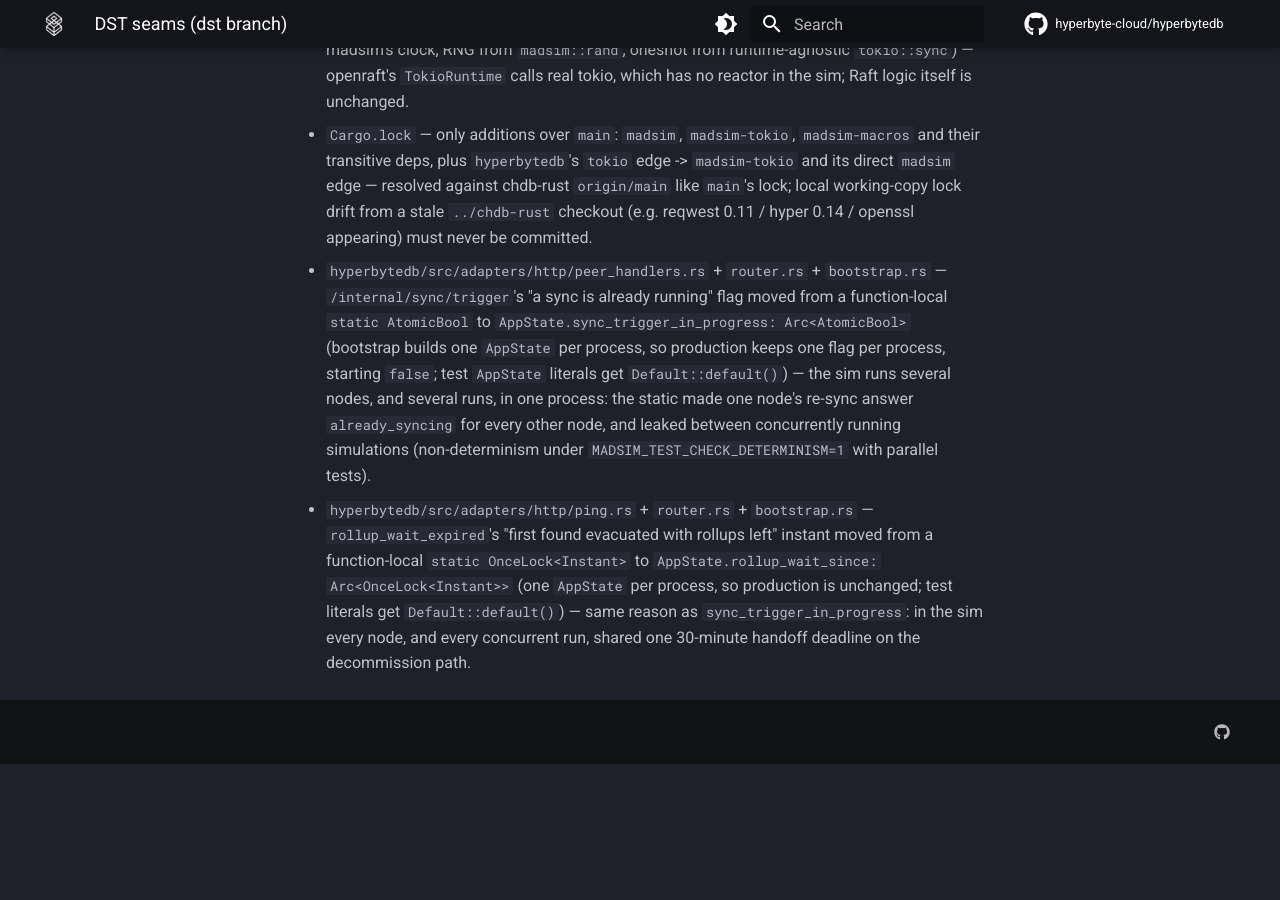
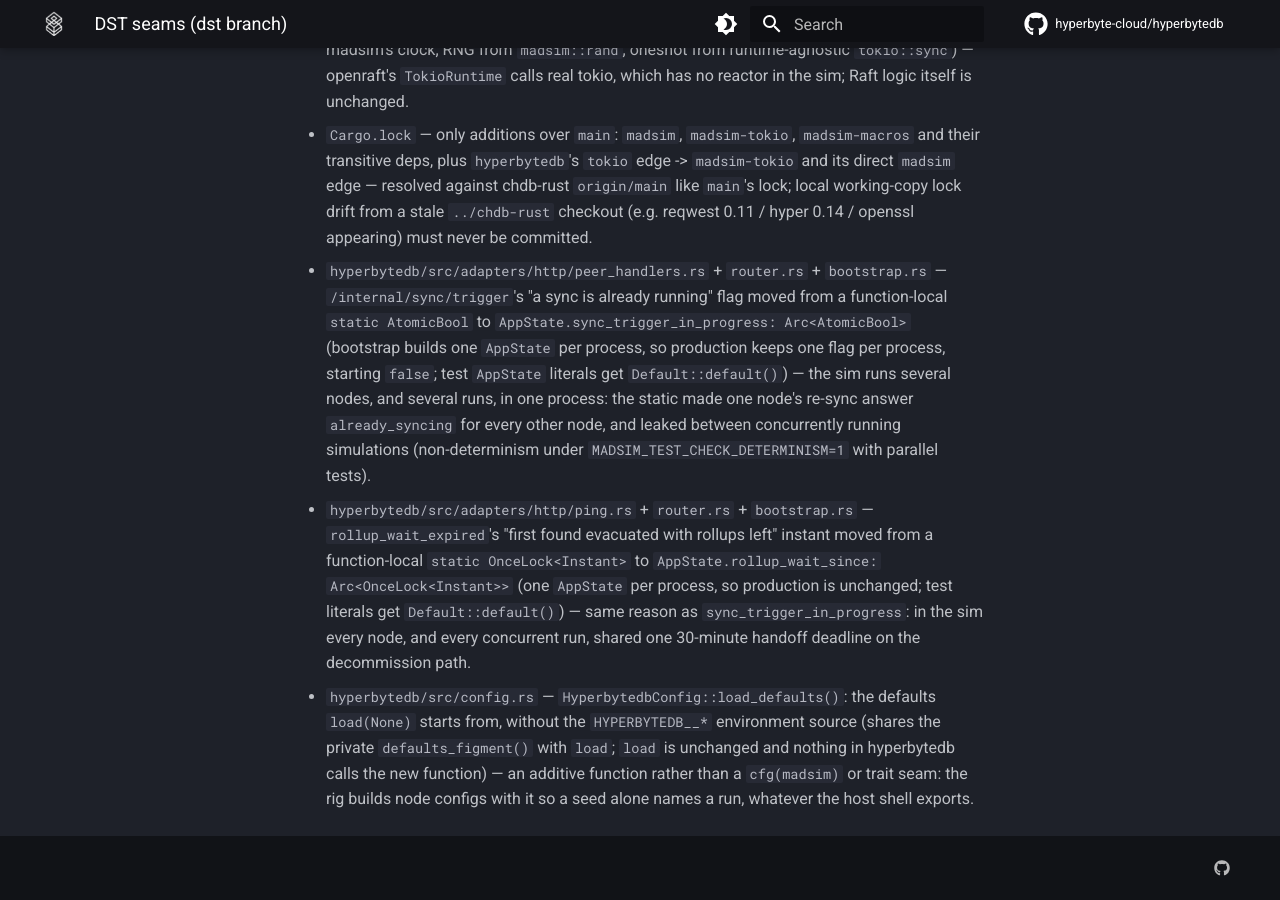
Before and after one commit to hyperbyte-cloud/hyperbytedb, an MkDocs documentation site: the page built from docs/developer-guide/dst-seams.md, in a window 1280 px wide and 900 px high, scrolled down 4266 px. Built offline with MkDocs 1.6.1 and Material for MkDocs 9.7.7, drawn with Linux system fonts in a browser that asks for light colours; comment, search, counter and statistics services are not loaded; before the commit the page ends 5030 px from its top, so only the background shows below that.

Commit message:
docs: dst seam list names HyperbytedbConfig::load_defaults
Co-Authored-By: Claude Opus 5.5 <noreply@anthropic.com>
Claude-Session: https://claude.ai/code/session_013Adfb9zo61BpFFgkbTouJi

```diff
--- a/docs/developer-guide/dst-seams.md
+++ b/docs/developer-guide/dst-seams.md
@@ -46,3 +46,4 @@ One line per seam: file — what — why.
 - `Cargo.lock` — only additions over `main`: `madsim`, `madsim-tokio`, `madsim-macros` and their transitive deps, plus `hyperbytedb`'s `tokio` edge -> `madsim-tokio` and its direct `madsim` edge — resolved against chdb-rust `origin/main` like `main`'s lock; local working-copy lock drift from a stale `../chdb-rust` checkout (e.g. reqwest 0.11 / hyper 0.14 / openssl appearing) must never be committed.
 - `hyperbytedb/src/adapters/http/peer_handlers.rs` + `router.rs` + `bootstrap.rs` — `/internal/sync/trigger`'s "a sync is already running" flag moved from a function-local `static AtomicBool` to `AppState.sync_trigger_in_progress: Arc<AtomicBool>` (bootstrap builds one `AppState` per process, so production keeps one flag per process, starting `false`; test `AppState` literals get `Default::default()`) — the sim runs several nodes, and several runs, in one process: the static made one node's re-sync answer `already_syncing` for every other node, and leaked between concurrently running simulations (non-determinism under `MADSIM_TEST_CHECK_DETERMINISM=1` with parallel tests).
 - `hyperbytedb/src/adapters/http/ping.rs` + `router.rs` + `bootstrap.rs` — `rollup_wait_expired`'s "first found evacuated with rollups left" instant moved from a function-local `static OnceLock<Instant>` to `AppState.rollup_wait_since: Arc<OnceLock<Instant>>` (one `AppState` per process, so production is unchanged; test literals get `Default::default()`) — same reason as `sync_trigger_in_progress`: in the sim every node, and every concurrent run, shared one 30-minute handoff deadline on the decommission path.
+- `hyperbytedb/src/config.rs` — `HyperbytedbConfig::load_defaults()`: the defaults `load(None)` starts from, without the `HYPERBYTEDB__*` environment source (shares the private `defaults_figment()` with `load`; `load` is unchanged and nothing in hyperbytedb calls the new function) — an additive function rather than a `cfg(madsim)` or trait seam: the rig builds node configs with it so a seed alone names a run, whatever the host shell exports.
```
